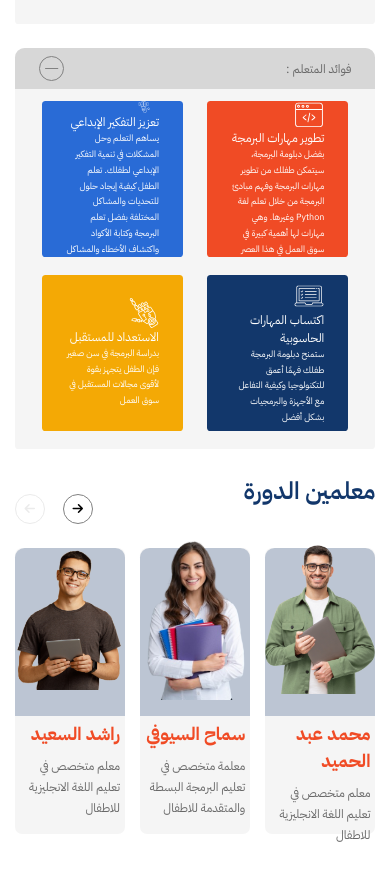
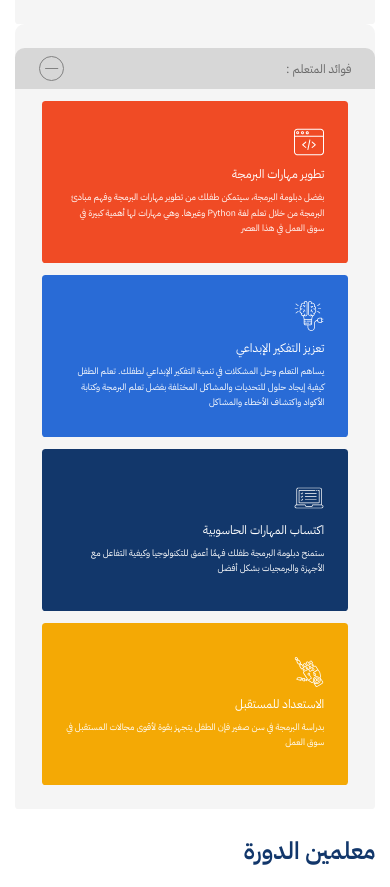
Before and after one commit to manarezzatkassr/GENIUS-Online-Education, a plain HTML site: page about-us.html in a window 390 px wide. Shown: the part 2891-3778 px from the top of the page. Drawn offline with Linux system fonts and the light colour scheme.

Commit message:
done-about&home

```diff
--- a/about-us.html
+++ b/about-us.html
@@ -414,7 +414,6 @@
                         </svg>
                     </div>
                     <div class="benifit-content-sec">
-                        <div class="card-row">
                             <div class="learn-card1-sec o-color">
                                 <svg width="30" height="30" viewBox="0 0 30 30" fill="none" xmlns="http://www.w3.org/2000/svg">
                                     <path
@@ -494,8 +493,6 @@
                                     والمشاكل
                                 </p>
                             </div>
-                        </div>
-                        <div class="card-row">
                             <div class="learn-card1-sec b-color">
                                 <svg width="30" height="30" viewBox="0 0 30 30" fill="none" xmlns="http://www.w3.org/2000/svg">
                                     <path
@@ -588,7 +585,6 @@
                                     سوق
                                     العمل</p>
                             </div>
-                        </div>
                     </div>
                 </div>
                 <!-- instructors -->
@@ -609,7 +605,7 @@
                         </div>
                         <div class="instructors-container-sec">
                             <div class="instructor-card">
-                                <div class="instructors-image">
+                                <div class="instructors-image g-color">
                                     <img abou src="./assets/images/instructor.png" alt="instructors-image">
                                 </div>
                                 <div class="instructors-content">
@@ -618,7 +614,7 @@
                                 </div>
                             </div>
                             <div class="instructor-card">
-                                <div class="instructors-image">
+                                <div class="instructors-image p-color">
                                     <img src="./assets/images/instructor-girl.png" alt="instructors-image">
                                 </div>
                                 <div class="instructors-content">
@@ -627,7 +623,7 @@
                                 </div>
                             </div>
                             <div class="instructor-card">
-                                <div class="instructors-image">
+                                <div class="instructors-image lb-color">
                                     <img src="./assets/images/instructor3.png" alt="instructors-image">
                                 </div>
                                 <div class="instructors-content">
--- a/style/about.css
+++ b/style/about.css
@@ -355,61 +355,59 @@
     justify-content: center;
     align-items: center;
     gap: 1em;
-    margin-block: 2em;
+    padding-block: 2em;
     border-radius: 0.8em 0.8em 0.3em 0.3em;
 }
 .benifit-content-sec{
     width: 85%;
     display: flex;
-    flex-direction: column;
-    align-items: stretch;
-}
-.card-row{
-    height: 13em;
-    display: flex;
     flex-wrap: wrap;
-    justify-content: space-between;
     gap: 1em;
-    margin-block-end: 1.5em;
     color: var(--white-color);
 }
 .learn-card1-sec{
-    max-width: calc(50% - 1em);
+    width: calc((100% - 1em)/2);
+    height: 13.5em;
     border-radius: 0.3em;
     display: flex;
     justify-content: center;
     flex-direction: column;
     padding-inline: 2em;
 }
+.learn-card1-sec h5{
+    padding-block: 0.6em;
+}
 /* ----instructor----- */
-.instructors-container-sec{
+
+.instructors-container-sec {
     width: 100%;
     display: flex;
-    gap: 1.25em;
+    flex-wrap: wrap;
+    gap: 1em;
 }
-.instructor-card{
-    width: 30%;
-    height: 23.9em;
+.instructor-card {
+    width: calc((100% - 2em) / 3);
+    display: flex;
     flex-direction: column;
-    background-color: var(--secondary-color);
-    border-radius: 0.6em;
+    /* background-color: var(--secondary-color); */
+    border-radius:0 0.8em .8em 0 ;
 }
 .instructors-image{
     position: relative;
     width: 100%;
     height: 14em;
+    border-radius: 0.8em .8em 0 0;
 }
 .instructors-image img{
     position: absolute;
-    top: -15%;
     width: 100%;
-    height: 115%;
+    bottom: 0;
     object-fit: cover;
 }
 .instructors-content{
     width: 100%;
-    height: 7em;
     padding: 0.4em;
+    border-radius:0 0 0.8em .8em ;
 }
 .instructors-content h3{
     font-size: 1.5em;
@@ -443,17 +441,13 @@
         justify-content: center;
         align-items: center;
     }
-
     .buy {
         text-align: center;
     }
     .about-left-sec{
         width: 100%;
     }
-    .card-row{
-        flex-wrap: nowrap;
-    }
-    .instructors-container{
+    .instructors-container-sec{
         flex-direction: column;
         align-items: center;
         justify-content: center;
@@ -463,5 +457,16 @@
     }
     .instructors-image img{
         object-fit: contain;
+        height: 110%;
     }
 }
+@media (max-width: 780px){
+    .learn-card1-sec{
+        width: 100%;
+        flex-wrap: wrap;
+    }
+    .instructors-image img{
+        object-fit: contain;
+        height: 110%;
+    }
+}
--- a/style/home.css
+++ b/style/home.css
@@ -254,16 +254,15 @@
     flex-wrap: wrap;
     gap: 1em;
 }
-.instructor-card {
+.instructor-card-sec {
     width: calc((100% - 3em) / 4);
 }
-.instructors-image {
-    background: #12376b40;
+.instructors-image-sec {
     height: 13em;
     position: relative;
     border-radius: 0.8em 0.8em 0 0;
 }
-.instructors-image img {
+.instructors-image-sec img {
     position: absolute;
     width: 100%;
     height: 14em;
@@ -271,8 +270,8 @@
     bottom: 0;
 }
 .instructors-content {
-    padding: 2em;
     background: var(--secondary-color);
+    border-radius:0 0 0.8em .8em ;
 }
 .instructors-content h3 {
     margin-bottom: 0.5em;
@@ -348,7 +347,7 @@
 }
 @media (max-width: 1251px) {
     .course-card,
-    .instructor-card {
+    .instructor-card-sec,.instructor-card {
         width: calc((100% - 2em) / 3);
     }
 }
@@ -381,7 +380,7 @@
         display: none;
     }
     .testmoinal-card,
-    .instructor-card {
+    .instructor-card-sec,.instructor-card {
         width: 100%;
     }
     .ads-container {
--- a/style/instructor.css
+++ b/style/instructor.css
@@ -13,12 +13,24 @@
 }
 .instructor-card-sec {
     width: calc((100% - 3em) / 4);
+    border-radius: 0.6em;
 }
 .instructors-image-sec {
-    background: #12376b40;
     height: 13em;
     position: relative;
     border-radius: 0.8em 0.8em 0 0;
+}
+.g-color{
+    background-color: #12376B40;
+}
+.lb-color{
+    background-color: var( --lb-bg-color);
+}
+.p-color{
+    background-color: var(--pink-bg-color);
+}
+.l-color{
+background-color: #F4A90540;
 }
 .instructors-image-sec img {
     position: absolute;
@@ -28,13 +40,16 @@
     bottom: 0;
 }
 .instructors-content {
-    padding: 2em;
+    height: 8.6em;
     background: var(--secondary-color);
 }
 .instructors-content h3 {
     margin-bottom: 0.5em;
     font-weight: 700;
+    font-size: 1.25em;
 }
 .instructors-content p {
     color: var(--gray-color-card-text);
+    font-size: 1em;
+    font-weight: 400;
 }
--- a/style/main.css
+++ b/style/main.css
@@ -4,7 +4,7 @@
 @import "./navbar.css";
 @import "./heroBanner.css";
 @import "./sectionHeader.css";
-@import "./home.css";
 @import"./instructor.css";
 @import "./about.css";
+@import "./home.css";
 @import "./footer.css";
--- a/style/variables.css
+++ b/style/variables.css
@@ -3,6 +3,8 @@
     --yellow-color:#F5A805;
     --yellow-color-card:#F4A905;
     --color-font-card:#9B6900;
+    --pink-bg-color:#F04B2540;
+    --lb-bg-color:#286CD540;
     --green-color:#00B912;
     --dark-color:#000;
     --yellow-color-25:#F4A90540;
```
Also changed, not shown: index.html (+4 -4 lines).
